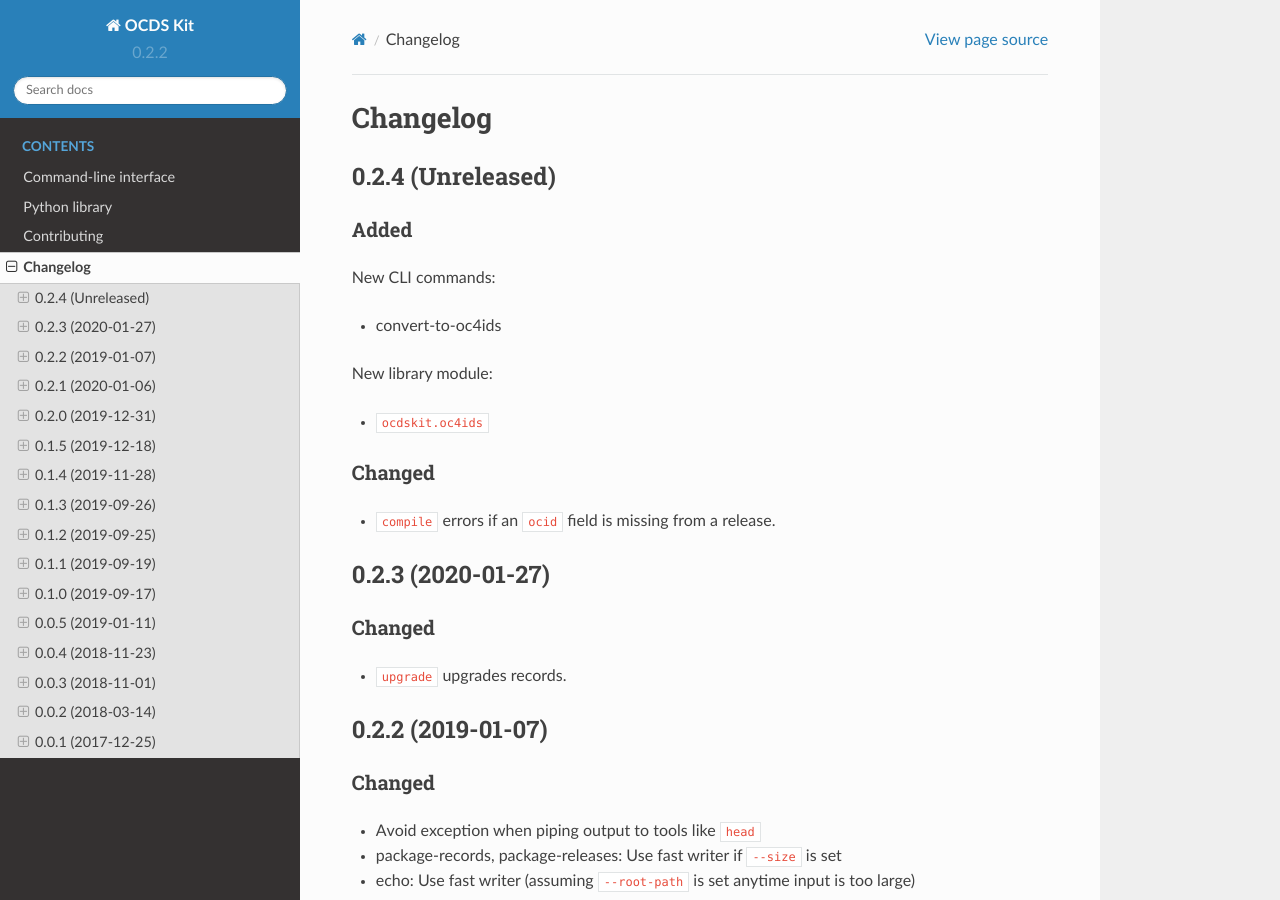
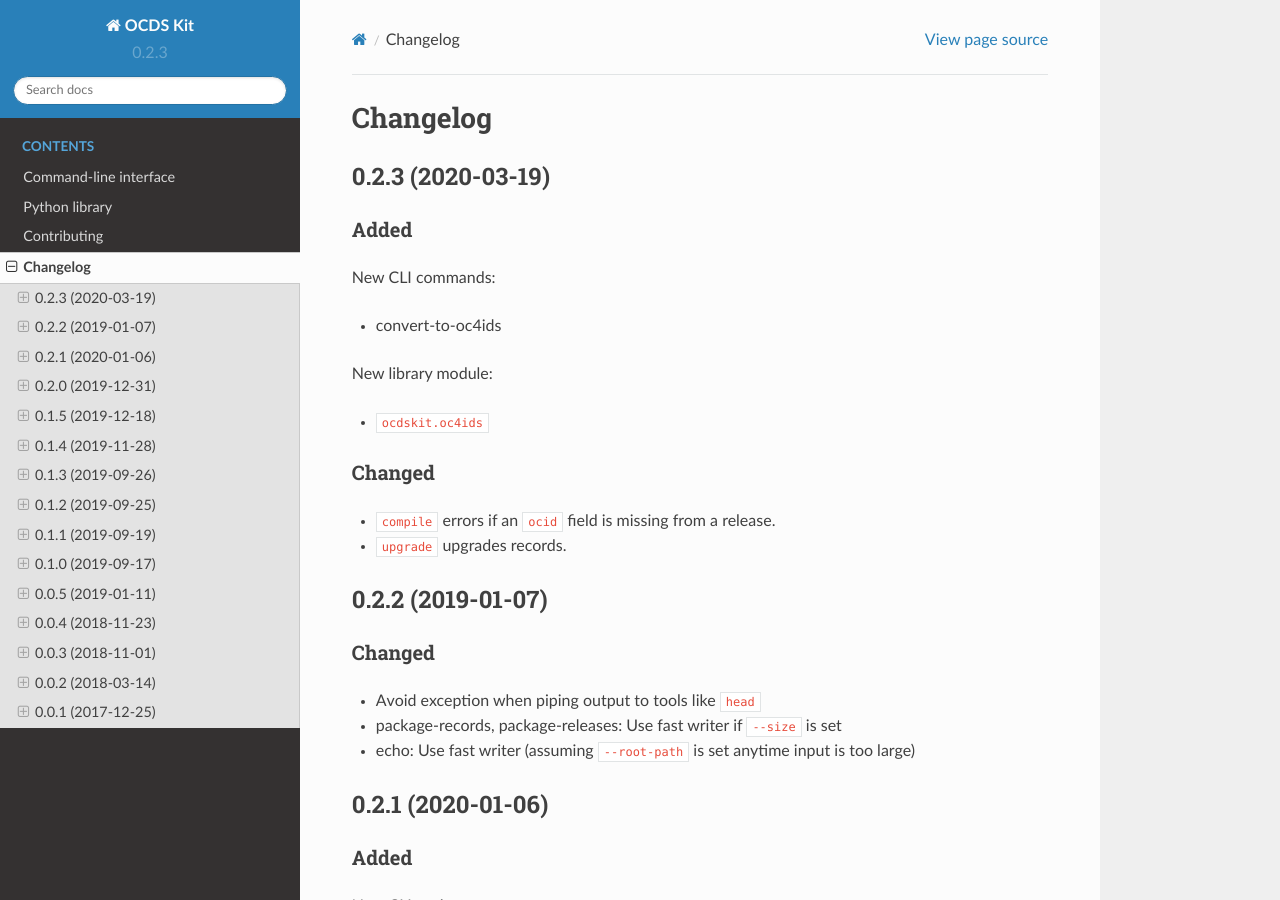
Before and after one commit to open-contracting/ocdskit, a Sphinx documentation site: the page built from docs/changelog.rst, in a window 1280 px wide and 900 px high. Built offline with Sphinx 7.4.7 and the Read the Docs theme 2.0.0, drawn with Linux system fonts in a browser that asks for light colours; pages that are not in the unit, such as notebooks, are missing from menus.

Commit message:
Iterate the version number

```diff
--- a/docs/changelog.rst
+++ b/docs/changelog.rst
@@ -1,7 +1,7 @@
 Changelog
 =========
 
-0.2.4 (Unreleased)
+0.2.3 (2020-03-19)
 ------------------
 
 Added
@@ -19,13 +19,6 @@ Changed
 ~~~~~~~
 
 - ``compile`` errors if an ``ocid`` field is missing from a release.
-
-0.2.3 (2020-01-27)
-------------------
-
-Changed
-~~~~~~~
-
 - ``upgrade`` upgrades records.
 
 0.2.2 (2019-01-07)
--- a/docs/conf.py
+++ b/docs/conf.py
@@ -26,7 +26,7 @@ copyright = '2017, Open Contracting Partnership'
 author = 'Open Contracting Partnership'
 
 # The short X.Y version
-version = '0.2.2'
+version = '0.2.3'
 # The full version, including alpha/beta/rc tags
 release = version
 
--- a/setup.py
+++ b/setup.py
@@ -5,7 +5,7 @@ with open('README.rst') as f:
 
 setup(
     name='ocdskit',
-    version='0.2.2',
+    version='0.2.3',
     author='Open Contracting Partnership',
     author_email='data@open-contracting.org',
     url='https://github.com/open-contracting/ocdskit',
```
